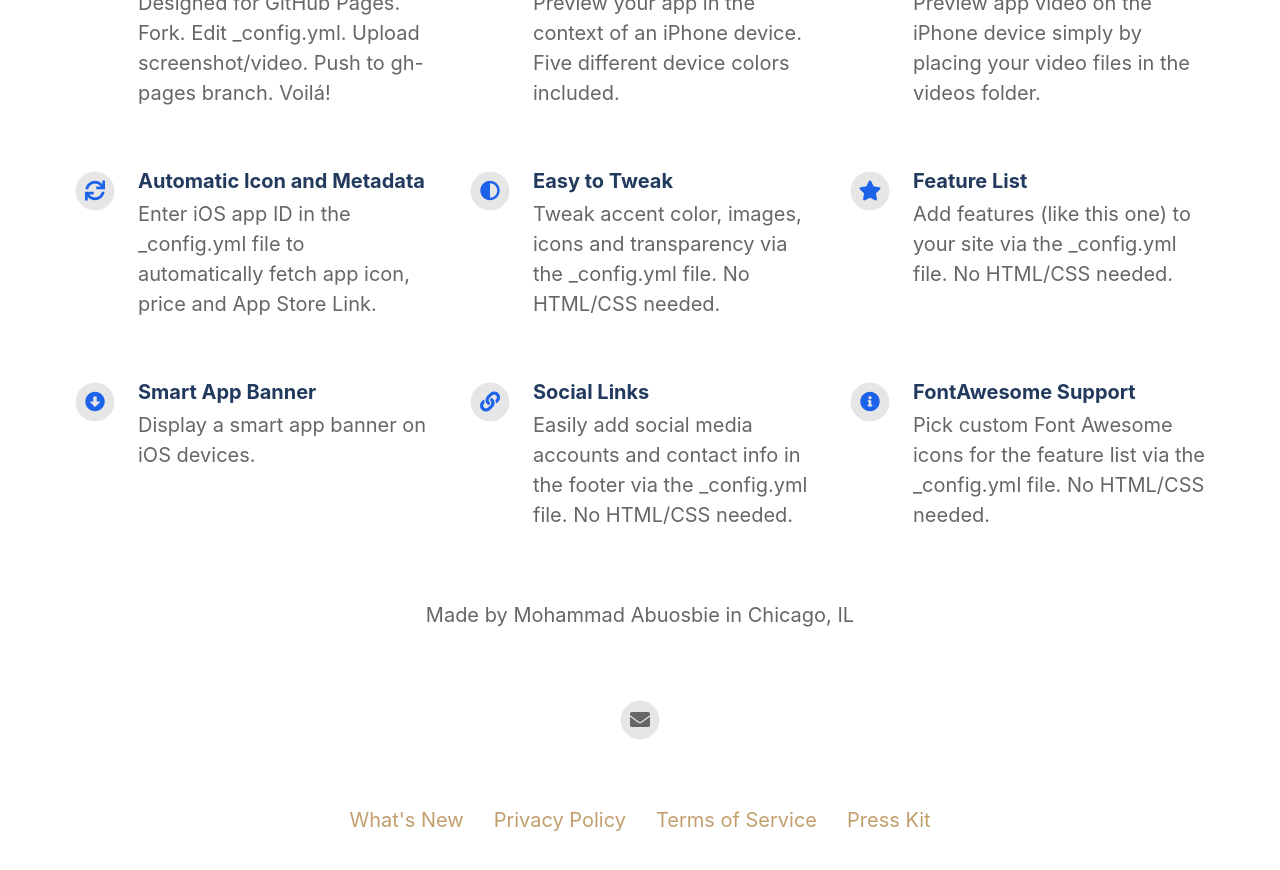
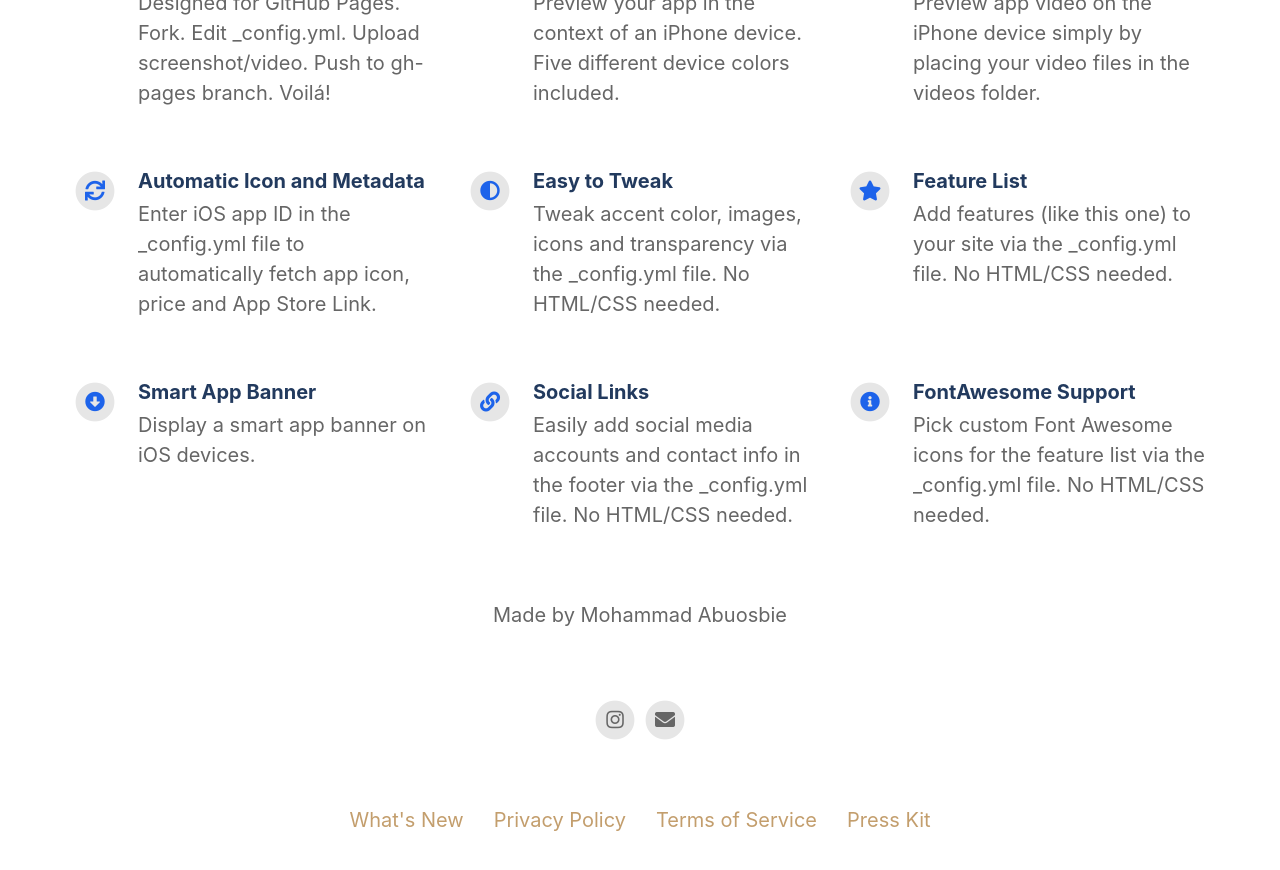
Before and after one commit to mohammadabuOS/PrayPal-Web-Page, a Jekyll site: the page built from index.html, in a window 1280 px wide and 900 px high, scrolled down 1124 px. Shown: the top 870 px of the window. Built offline with Jekyll 4.4.1, drawn with Linux system fonts in a browser that asks for light colours; nearby versions of some CDN libraries; part of the change alters nothing that is shown.

Commit message:
Update _config.yml

```diff
--- a/_config.yml
+++ b/_config.yml
@@ -22,10 +22,10 @@ enable_smart_app_banner                   : true
 # Information About Yourself
 your_name                                 : Mohammad Abuosbie
 your_link                                 :
-your_city                                 : Chicago, IL
-email_address                             : moe.abuosbie@gmail.com
+your_city                                 :
+email_address                             : help@praypal.io
 facebook_username                         :
-instagram_username                        :
+instagram_username                        : praypal.io
 twitter_username                          :
 github_username                           :
 youtube_username                          :
```
